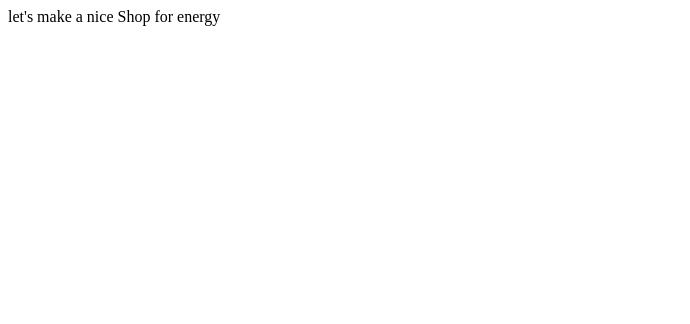
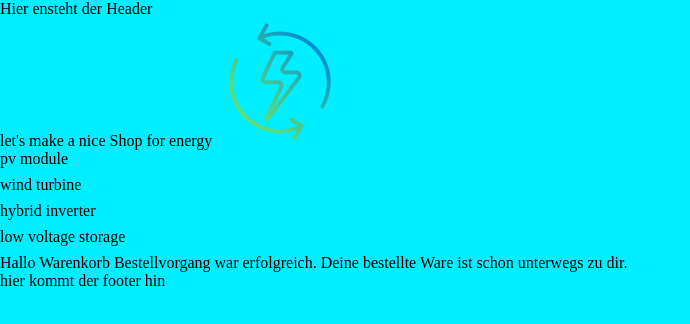
Before and after one commit to StefanSchmotzer/Bestell-App, a plain HTML site: page index.html in a window 1280 px wide. Shown: the whole page, without its empty margins (0-690 px from the left). Drawn offline with Linux system fonts and the light colour scheme.

Commit message:
add css files for the structure

```diff
--- a/index.html
+++ b/index.html
@@ -5,14 +5,48 @@
     <meta name="viewport" content="width=device-width, initial-scale=1.0">
     <title>Stefans Bestell App</title>
     <link rel="shortcut icon" href="assets/icons/energy.png" type="image/x-icon">
-    <link rel="stylesheet" href="style/style.css">
-    <link rel="stylesheet" href="style/fonts.css">
+    <link rel="stylesheet" href="styles/articles.css">
+    <link rel="stylesheet" href="styles/basket.css">
+    <link rel="stylesheet" href="styles/fonts.css">
+    <link rel="stylesheet" href="styles/style.css">
     <script type="text/javascript" src="scripts/script.js"></script>
-    <script type="text/javascript" src="scripts/db.js"></script>
+    <script type="text/javascript" src="scripts/database.js"></script>
     <script type="text/javascript" src="scripts/templates.js"></script>
 </head>
 <body>
-    let's make a nice Shop for energy
+    <header>
+        Hier ensteht der Header
+    </header>
 
+    <main>
+        <div class="hero">let's make a nice Shop for energy
+            <img src="assets/icons/green-energy.png" alt="">
+        </div>
+
+
+    <section class="pv-section">
+        <table ><td><tr>pv module</tr></td></table>
+    </section>
+    <section class="wind-section">
+        <table><td><tr>wind turbine</tr></td></table>
+    </section>
+    <section class="inverter-section">
+        <table><td><tr>hybrid inverter</tr></td></table>
+    </section>
+    <section class="storage-section">
+        <table><td><tr>low voltage storage</tr></td></table>
+    </section>
+    </main>
+
+    <basket>
+        Hallo Warenkorb
+    </basket>
+
+    <overlay>Bestellvorgang war erfolgreich. Deine bestellte Ware ist schon unterwegs zu dir.</overlay>
+
+    <footer>
+        hier kommt der footer hin
+
+    </footer>
 </body>
 </html>
--- /dev/null
+++ b/styles/style.css
@@ -0,0 +1,8 @@
+
+* {
+    margin: 0;
+    box-sizing: border-box;
+    scroll-behavior: smooth;
+    text-decoration: none;
+    background-color: #00eeff;
+}
```
Also changed, not shown: assets/icons/energy.gif (added), assets/icons/flash-energy.gif (added), assets/imgs/19037224.png (added), assets/imgs/3445614.png (added), assets/imgs/9649752.png (added), assets/imgs/save-our-planet.jpg (added), assets/imgs/save-our-planet.png (added), scripts/database.js (added), styles/articles.css (added), styles/basket.css (added), styles/fonts.css (added).
